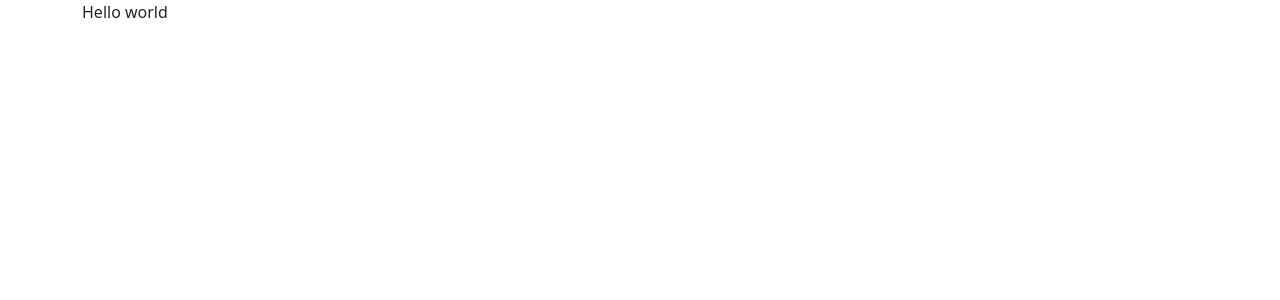
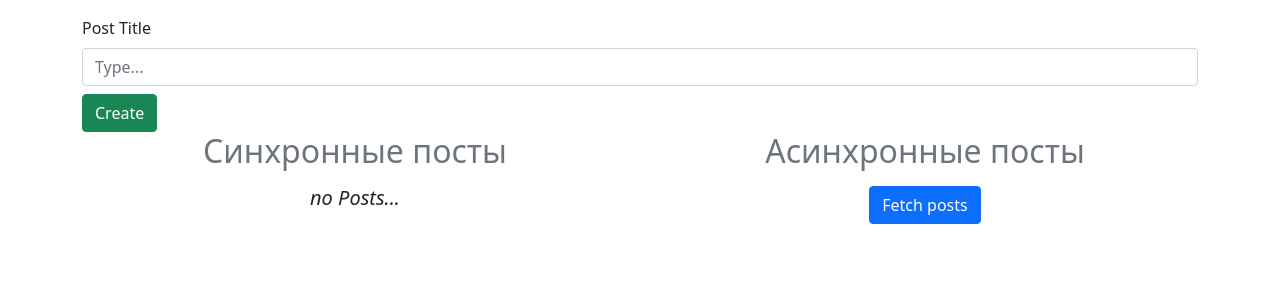
Before and after one commit to yaborodinov/react-redux-saga, a React (Create React App) app: page / in a window 1280 px wide. Shown: the top 300 px of the page. Built offline with nearby package versions, Linux system fonts and the light colour scheme.

Commit message:
added structure of the APP

```diff
--- a/src/App.js
+++ b/src/App.js
@@ -1,7 +1,25 @@
+import FetchedPosts from './components/FetchedPosts';
+import PostForm from './components/PostForm'
+import Posts from './components/Posts'
+
 function App() {
   return (
-    <div className="container">
-      Hello world
+    <div className="container pt-3">
+      <div className="row">
+        <div className="col">
+         <PostForm/>
+        </div>
+      </div>
+      <div className="row">
+        <div className="col">
+          <h2 className='text-muted text-center'>Синхронные посты</h2>
+          <Posts posts={[]}/>
+        </div>
+        <div className="col">
+          <h2 className='text-muted text-center'>Асинхронные посты</h2>
+          <FetchedPosts posts={[]}/>
+        </div>
+      </div>
     </div>
   );
 }
--- /dev/null
+++ b/src/components/FetchedPosts.js
@@ -0,0 +1,12 @@
+import React from 'react'
+import Post from './Post'
+
+export default ({posts}) => {
+	return(
+		<div className='text-center mt-3'>
+			{posts.length === 0 ?
+			<button className='btn btn-primary'>Fetch posts</button> :
+			posts.map((post, index) => <Post post={post} key={post + index}/>)}
+		</div>
+	)
+}
--- /dev/null
+++ b/src/components/Post.js
@@ -0,0 +1,11 @@
+import React from 'react'
+
+export default ({post}) => {
+    return(
+        <div className='card mb-2'>
+            <div className="card-body">
+                <h5 className="card-title">{post}</h5>
+            </div>
+        </div>
+    )
+}
--- /dev/null
+++ b/src/components/PostForm.js
@@ -0,0 +1,22 @@
+import React from 'react'
+
+export default class PostForm extends React.Component {
+    constructor(props) {
+        super(props)
+
+        this.state = {}
+    }
+
+    render() {
+        return(
+            <form>
+                <div className="form-group">
+                    <label className='mb-2' htmlFor="title">Post Title</label>
+                    <input type="text" className="form-control mb-2" id="title" placeholder="Type..."/>
+                </div>
+                <button class="btn btn-success" type='submit'>Create</button>
+            </form>
+        )
+
+    }
+}
--- /dev/null
+++ b/src/components/Posts.js
@@ -0,0 +1,12 @@
+import React from 'react'
+import Post from './Post'
+
+export default ({posts}) => {
+	return(
+		<div className='text-center mt-3'>
+			{posts.length ===0 ?
+			<h3 className='h5'><i>no Posts...</i></h3> :
+			posts.map((post, index) => <Post post={post} key={post+index}/>)}
+		</div>
+	)
+}
```
